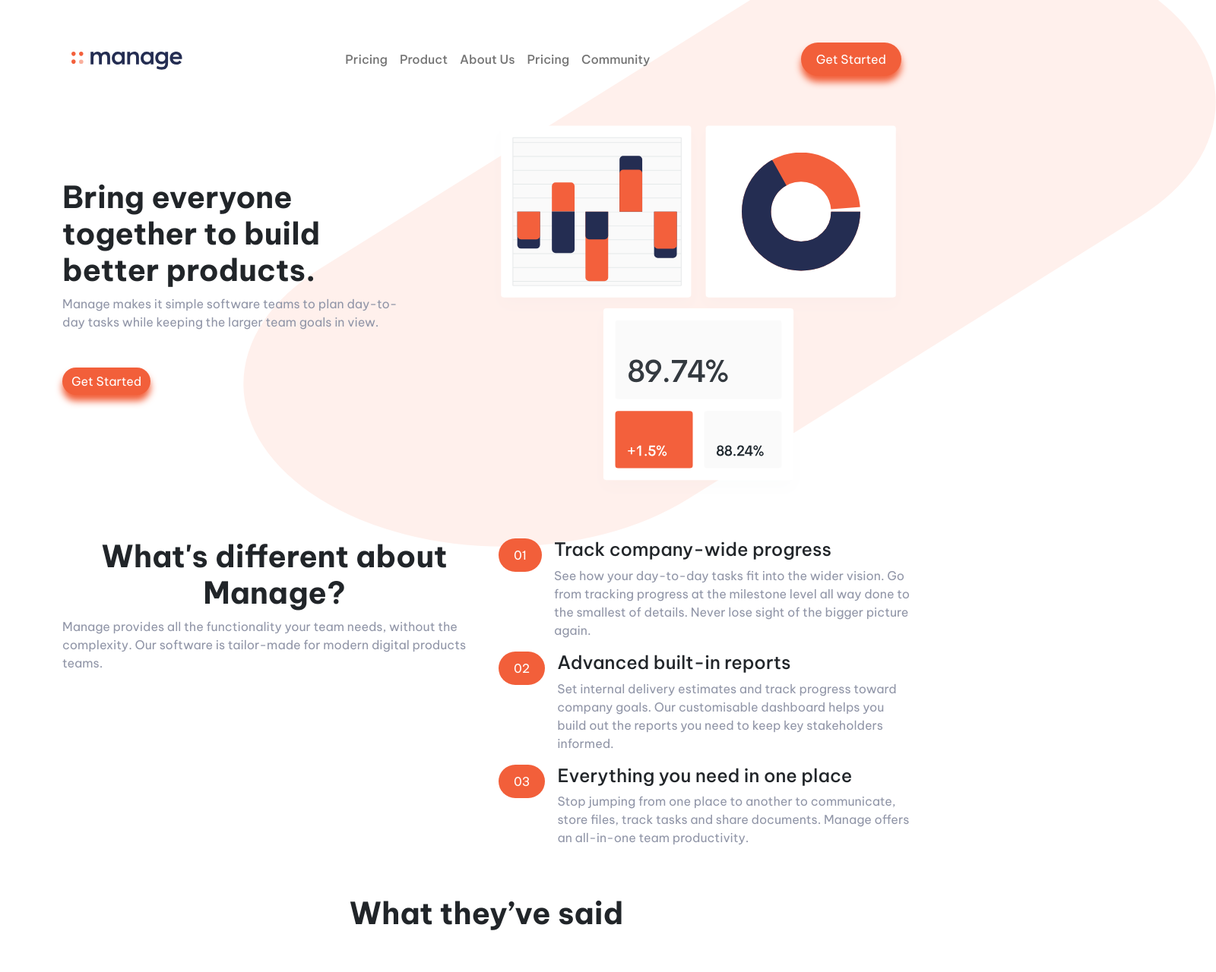
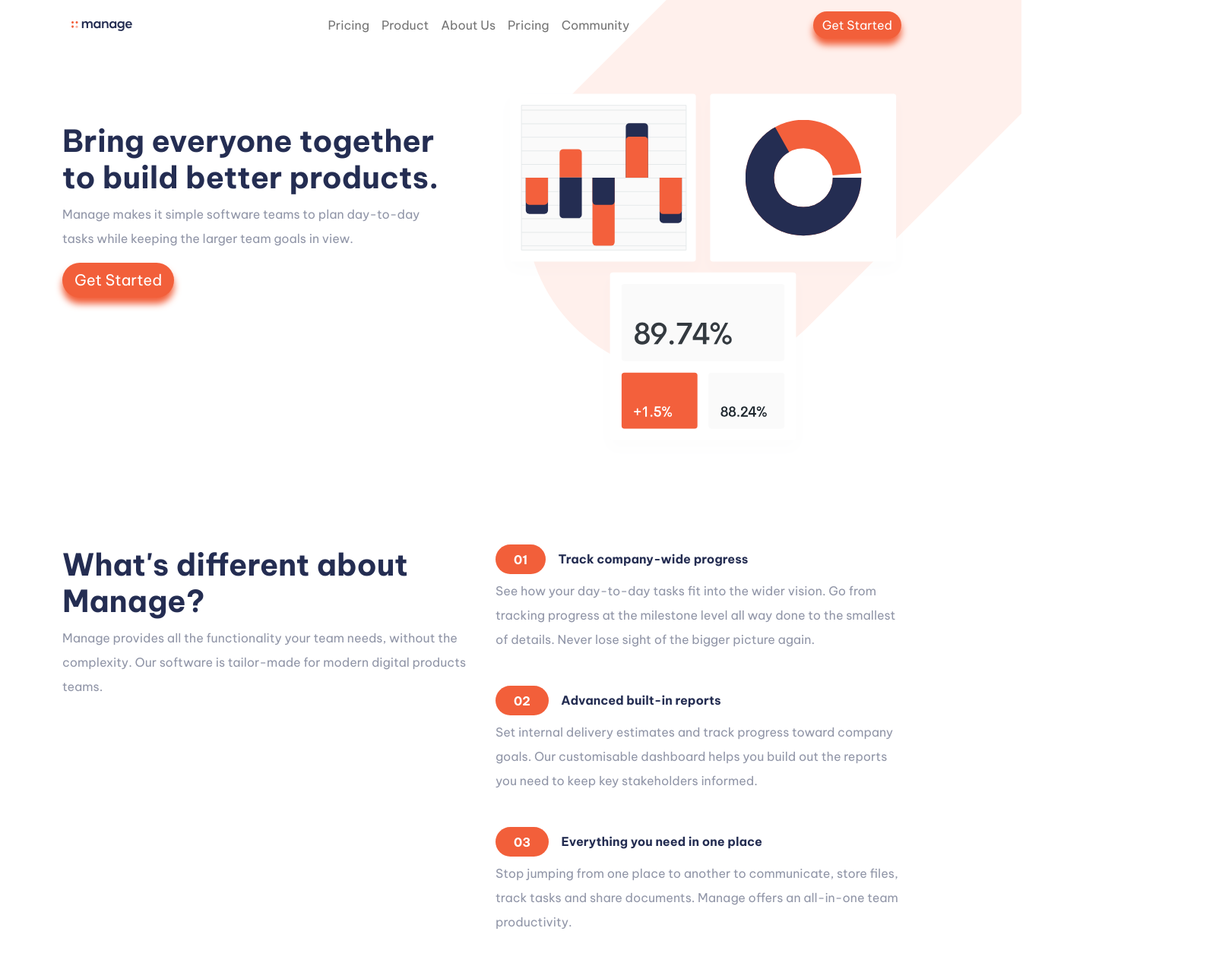
Before and after one commit to Ojerry/manageLandingPage, a plain HTML site: page index.html in a window 1280 px wide. Shown: the top 1280 px of the page at 76% size, 1600 px wide, since content can reach past the window. Drawn offline with nearby package versions, Linux system fonts and the light colour scheme.

Commit message:
modified html and style

```diff
--- a/index.html
+++ b/index.html
@@ -1,11 +1,11 @@
 <!DOCTYPE html>
 <html lang="en">
+
 <head>
-    <meta charset="UTF-8" />
-    <meta http-equiv="X-UA-Compatible" content="IE=edge" />
-    <meta name="viewport" content="width=device-width, initial-scale=1.0" />
+    <meta charset="UTF-8">
+    <meta http-equiv="X-UA-Compatible" content="IE=edge">
+    <meta name="viewport" content="width=device-width, initial-scale=1.0">
 
-    <!-- CSS LINKS -->
     <link
     href="https://cdn.jsdelivr.net/npm/bootstrap@5.1.3/dist/css/bootstrap.min.css"
     rel="stylesheet"
@@ -17,117 +17,106 @@
     crossorigin="anonymous"
   ></script>
 
-    <link rel="stylesheet" href="style.css" />
-    <title>Manager Landing Page</title>
+    <link rel="stylesheet" href="bootstrap-5.1.3-dist/css/bootstrap.css">
+    <link rel="stylesheet" href="style.css">
+
+    <title>Manage Landing Page</title>
 </head>
+<!-- Head Section -->
 
 <body>
     <div class="container">
-      <!-- HEADER -->
-
         <header>
-        <div class="navigation">
-          <nav class="navbar navbar-expand-lg navbar-light">
+            <nav class="navbar navbar-expand-lg navbar-light ">
                 <div class="container-fluid">
-              <a class="navbar-brand" href="#"
-                ><img src="Assets/img/logo.svg" alt="Manage logo"
-              /></a>
-              <button
-                class="navbar-toggler"
-                type="button"
-                data-bs-toggle="collapse"
-                data-bs-target="#navbarNavAltMarkup"
-                aria-controls="navbarNavAltMarkup"
-                aria-expanded="false"
-                aria-label="Toggle navigation"
-              >
+                    <a class="navbar-brand" href="#"><img src="Assets/logo.svg" alt="Manage logo"></a>
+                    <button class="navbar-toggler" type="button" data-bs-toggle="collapse"
+                        data-bs-target="#navbarNavAltMarkup" aria-controls="navbarNavAltMarkup" aria-expanded="false"
+                        aria-label="Toggle navigation">
                         <span class="navbar-toggler-icon"></span>
                     </button>
                     <div class="collapse navbar-collapse" id="navbarNavAltMarkup">
                         <div class="navbar-nav">
-                  <a class="nav-link" aria-current="page" href="#"
-                    >Pricing</a
-                  >
+                            <a class="nav-link" href="#">Pricing</a>
                             <a class="nav-link" href="#">Product</a>
                             <a class="nav-link" href="#">About Us</a>
                             <a class="nav-link" href="#">Pricing</a>
                             <a class="nav-link" href="#">Community</a>
                         </div>
-                <a class="btn btn-primary" href="#" role="button"
-                  >Get Started</a
-                >
+                        <a class="btn btn-primary" href="#" role="button">Get Started</a>
                     </div>
                 </div>
             </nav>
+        </header>
+        <!-- <img src="images/bg-tablet-pattern.svg" alt="design" class="pattern-top"> -->
+
+
+        <!-- Analytics Section -->
+
+        <div class="row analytics">
+            <div class="col-lg-6 ana-left">
+                <h1>Bring everyone together to build better products.</h1>
+                <p>Manage makes it simple software teams to plan day-to-day tasks while keeping the larger team
+                    goals in
+                    view.
+                </p>
+                <a class="btn btn-lg analytics-button btn-primary" href="#" role="button">Get Started</a>
             </div>
-      </header>
-      <img
-        src="Assets/img/bg-tablet-pattern.svg"
-        class="design-pattern"
-        alt="design-pattern"
-      />
-      <!-- ANALYTICS SECTION -->
-      <div class="container-2">
-        <div class="container-2-left">
-          <div class="analytics-header">
-            <h1>Bring everyone together to build better products.</h1>
-          </div>
-          <div class="analytics-text">
-            <p>
-              Manage makes it simple software teams to plan day-to-day tasks
-              while keeping the larger team goals in view.
-            </p>
-          </div>
-          <a class="btn btn-primary analytics-button" href="#" role="button">Get Started</a>
-        </div>
-        <div class="container-2-right">
-          <div class="container-2-img">
-            <img
-              class="analytics-image"
-              src="Assets/img/illustration-intro.svg"
-              alt="analytics-image"
-            />
-          </div>
-        </div>
-      </div>
-      <!-- DESCRIPTION SECTION -->
-      <div class="container-3">
-        <div class="container-3-left">
-          <div class="description-header">
-            <h1>What's different about Manage?</h1>
-          </div>
-          <div class="description-text">
-            <p>Manage provides all the functionality your team needs, without the complexity. Our software is tailor-made
-              for modern digital products teams.</p>
-          </div>
-        </div>
-        <div class="container-3-right">
-          <div class="first-desc desc">
-            <div class="number"><p>01</p></div>
-            <div class="first-desc-text">
-              <h4>Track company-wide progress</h4>
-              <p>See how your day-to-day tasks fit into the wider vision. Go from tracking progress at the milestone level all way done to the smallest of details. Never lose sight of the bigger picture again.</p>
+            <div class="col-lg-6 ana-right">
+                <img class="analytics-image" src="Assets/illustration-intro.svg" alt="analytics-image">
             </div>
         </div>
 
-          <div class="second-desc desc">
-            <div class="number"><p>02</p></div>
-            <div class="second-desc-text">
+
+        <!-- Description Section -->
+
+        <div class="row desc">
+            <div class="col-lg-6 desc-left">
+                <h1>What's different about Manage?</h1>
+                <p>Manage provides all the functionality your team needs, without the complexity. Our software is
+                    tailor-made
+                    for modern digital products teams.</p>
+            </div>
+
+            <div class="col-lg-6 desc-right">
+                <div class="no-1 num">
+                    <div>
+                        <p class="no">01</p>
+                        <h4>Track company-wide progress</h4>
+                    </div>
+                    <p>See how your day-to-day tasks fit into the wider vision. Go from tracking progress at the
+                        milestone level all way done to the smallest of details. Never lose sight of the bigger picture
+                        again.</p>
+                </div>
+
+
+                <div class="no-2 num">
+                    <div>
+                        <p class="no">02</p>
                         <h4>Advanced built-in reports</h4>
-              <p>Set internal delivery estimates and track progress toward company goals. Our customisable dashboard helps you build out the reports you need to keep key stakeholders informed.</p>
+                    </div>
+                    <p>Set internal delivery estimates and track progress toward company goals. Our customisable
+                        dashboard helps you build out the reports you need to keep key stakeholders informed.</p>
+                </div>
+
+                <div class="no-3 num">
+                    <div>
+                        <p class="no">03</p>
+                        <h4>Everything you need in one place</h4>
+                    </div>
+                    <p>Stop jumping from one place to another to communicate, store files, track tasks and share
+                        documents.
+                        Manage offers an all-in-one team productivity.</p>
                 </div>
             </div>
 
-          <div class="third-desc desc">
-            <div class="number"><p>03</p></div>
-            <div class="third-desc-text">
-              <h4>Everything you need in one place</h4>
-              <p>Stop jumping from one place to another to communicate, store files, track tasks and share documents. Manage offers an all-in-one team productivity.</p>
         </div>
-          </div>
-        </div>
-      </div>
-    <!-- FEATURES SECTION -->
+
+
+
+
+
+
 
  <!-- CAROUSEL TESTIMONIALS -->
  <div class="d-flex flex-column align-items-center w-100">
@@ -137,7 +126,7 @@
     <div class="d-flex flex-row justify-content-between">
       <div class="card-div-one d-flex flex-column align-items-center">
         <div>
-            <img src="./Assets/avatar-anisha.png" alt="Anisha Li" />
+          <img src="Assets/avatar-anisha.png" alt="Anisha Li" />
         </div>
         <div class="d-flex flex-column align-items-center">
           <div class="mt-2 mb-2">
@@ -154,7 +143,7 @@
       </div>
       <div class="card-div-two d-flex flex-column align-items-center">
         <div>
-            <img src="./Assets/avatar-ali.png" alt="Ali Bravo" />
+          <img src="Assets/avatar-ali.png" alt="Ali Bravo" />
         </div>
         <div class="d-flex flex-column align-items-center">
           <div class="mt-2 mb-2">
@@ -171,7 +160,7 @@
       </div>
       <div class="card-div-three d-flex flex-column align-items-center">
         <div>
-            <img src="./Assets/avatar-richard.png" alt="Richard Watts" />
+          <img src="Assets/avatar-richard.png" alt="Richard Watts" />
         </div>
         <div class="d-flex flex-column align-items-center">
           <div class="mt-2 mb-2">
@@ -202,12 +191,17 @@
       <button class="btn-two">Get Started</button>
     </div>
   </div>
-    <!-- FOOTER -->
+
+
+
 
  <script
       src="https://cdn.jsdelivr.net/npm/bootstrap@5.1.3/dist/js/bootstrap.bundle.min.js"
       integrity="sha384-ka7Sk0Gln4gmtz2MlQnikT1wXgYsOg+OMhuP+IlRH9sENBO0LRn5q+8nbTov4+1p"
       crossorigin="anonymous"
     ></script>
+
+
 </body>
+
 </html>
--- a/style.css
+++ b/style.css
@@ -1,6 +1,7 @@
 @import url('https://fonts.googleapis.com/css2?family=Be+Vietnam+Pro:wght@400;500;700&display=swap');
 
-:root{
+
+:root {
 
     --Bright-Red: hsl(12, 88%, 59%);
     --Dark-Blue: hsl(228, 39%, 23%);
@@ -12,143 +13,151 @@
 
 body {
     font-family: 'Be Vietnam Pro', sans-serif;
+    line-height: 2;
     background-color: #fff;
-  font-size: 16px;
-  box-sizing: border-box;
-  overflow-x: hidden;
+    background-image: url("Assets/bg-tablet-pattern.svg");
+    background-repeat: no-repeat;
+    background-position-y: -40vh;
+    background-position-x: 54vw;
 }
-h1{
+
+
+@media only screen and (max-width: 600px) {
+    body {
+        background-position-y: -250px !important;
+        background-position-x: 50px !important;
+    }
+}
+
+h1 {
     font-weight: bolder;
+    color: var(--Dark-Blue);
 }
-p{
-  font-size: 16px;
+
+p {
+    font-size: 16px !important;
     color: var(--Dark-Grayish-Blue);
 }
 
-/* HEADER */
 
-.navigation {
-  margin-top: 3rem;
-  font-weight: 500;
-}
+/* Head Section */
 .navbar-nav {
     margin: auto;
 }
-.navbar-brand img{
-  width: 100%;
-}
 
-header .btn {
-  background-color: hsl(12, 88%, 59%);
-  padding: 10px 20px;
-  border: 0;
-  border-radius: 4rem;
+.btn {
+    background-color: var(--Bright-Red);
+    border: none;
+    border-radius: 40em;
     box-shadow: 0px 8px 10px hsl(12, 88%, 59%);
 }
 
-.btn:hover{
-  background-color: hsl(12, 88%, 59%);
+.btn:hover {
+    background-color: var(--Bright-Red);
     opacity: 0.8;
 }
 
-.design-pattern {
-  position: absolute;
-  width: 100vw;
-  height: 100vh;
-  top: -10%;
-  right: -25%;
-  z-index: -1;
+
+/* Analytics Section */
+.analytics {
+    margin-top: 3rem;
 }
 
-/* ANALYTICS SECTION */
-
-.container-2{
-  display: grid;
-  grid-template-columns: 1fr;
-  align-items: center;
-  text-align: center;
-  margin-top: 3em;
+.ana-left {
+    margin-top: 3rem;
+    padding-right: 3.5rem;
 }
 
-.container-2-left{
-  margin-top: 2rem;
+.ana-left h1 {
+    font-weight: bolder;
 }
 
-.container-2-right{
-  grid-row: 1 / 2;
+.analytics-image {
+    width: 100%;
+    height: auto;
 }
 
-@media only screen and (min-width: 600px) {
-  .container-2{
-       display: grid;
-       grid-template-columns: 1fr 1fr;
-       align-items: flex-start;
-       text-align: left;
-       margin-top: 3em;
+@media only screen and (max-width: 993px) {
+    body {
+        background-position-y: -250px;
+        background-position-x: 240px;
     }
-  .container-2-left{
-       padding: 3em 5.5em 0 0;
+
+    .ana-left {
+        text-align: center;
+        order: 5;
+        padding: 0;
     }
-  .container-2-right{
-    grid-row: auto;
+
+    .ana-right {
+        margin-top: 2rem;
+        order: 1;
     }
 }
-.analytics-header{
-  font-weight: 700;
-}
-.analytics-text{
-  font-size: 16px;
-}
-.analytics-button{
-  border: none;
-  border-radius: 4rem;
-  background-color: hsl(12, 88%, 59%);
-  color: white;
-  margin: 2em 0 4em;
-  box-shadow: 0px 8px 10px hsl(12, 88%, 59%);
+
+@media only screen and (max-width: 600px) {
+    .ana-left {
         text-align: center;
-}
-.analytics-image{
-  width: 100%;
-  height: 100%;
+        order: 5;
     }
 
-/* DESCRIPTION SECTION */
-.container-3{
-  display: grid;
-  grid-template-columns: 1fr;
-  row-gap: 1em;
-  margin-top: 3em;
+    .ana-right {
+        margin-top: 2rem;
+        order: 1;
+    }
 }
 
-@media only screen and (min-width: 550px) {
-  .container-3{
-       display: grid;
-       grid-template-columns: 1fr 1fr;
-       margin-top: 3em;
-  }
-}
-.description-header{
-  text-align: center;
-  font-weight: 700;
+/* Description Section  */
+.desc {
+    margin-top: 4rem;
 }
 
-.desc{
-display: flex;
-align-items: top;
+.desc .desc-left {
+    margin-top: 3rem;
 }
 
-.number p{
-  display: inline-block;
-  background-color: var(--Bright-Red);
-  color: #fff;
-  padding: 10px 20px;
-  margin: 0 1em;
-  border-radius: 40px;
+.num {
+    margin-top: 3rem;
+    text-align: left;
+}
+
+.num div {
+    margin-bottom: 10px;
 }
 
 
-/* FEATURES SECTION */
+.no {
+    display: inline;
+    background-color: var(--Bright-Red);
+    color: #fff;
+    font-weight: bold;
+    padding: .6rem 1.5rem;
+    border-radius: 40em;
+}
+
+.desc h4 {
+    display: inline;
+    padding-left: .8rem;
+    font-weight: bold;
+    font-size: 16px;
+    color: var(--Dark-Blue);
+}
+
+
+
+
+@media only screen and (max-width: 600px) {
+    .desc .desc-left {
+        text-align: center;
+    }
+
+    .num div {
+        background-color: var(--Very-Pale-Red);
+        padding: 3px;
+        border-radius: 20em;
+    }
+}
+
 
 /* CAROUSEL TESTIMONIALS */
 .card-div-one {
```
Lines whose indentation alone changed are shown as unchanged.
